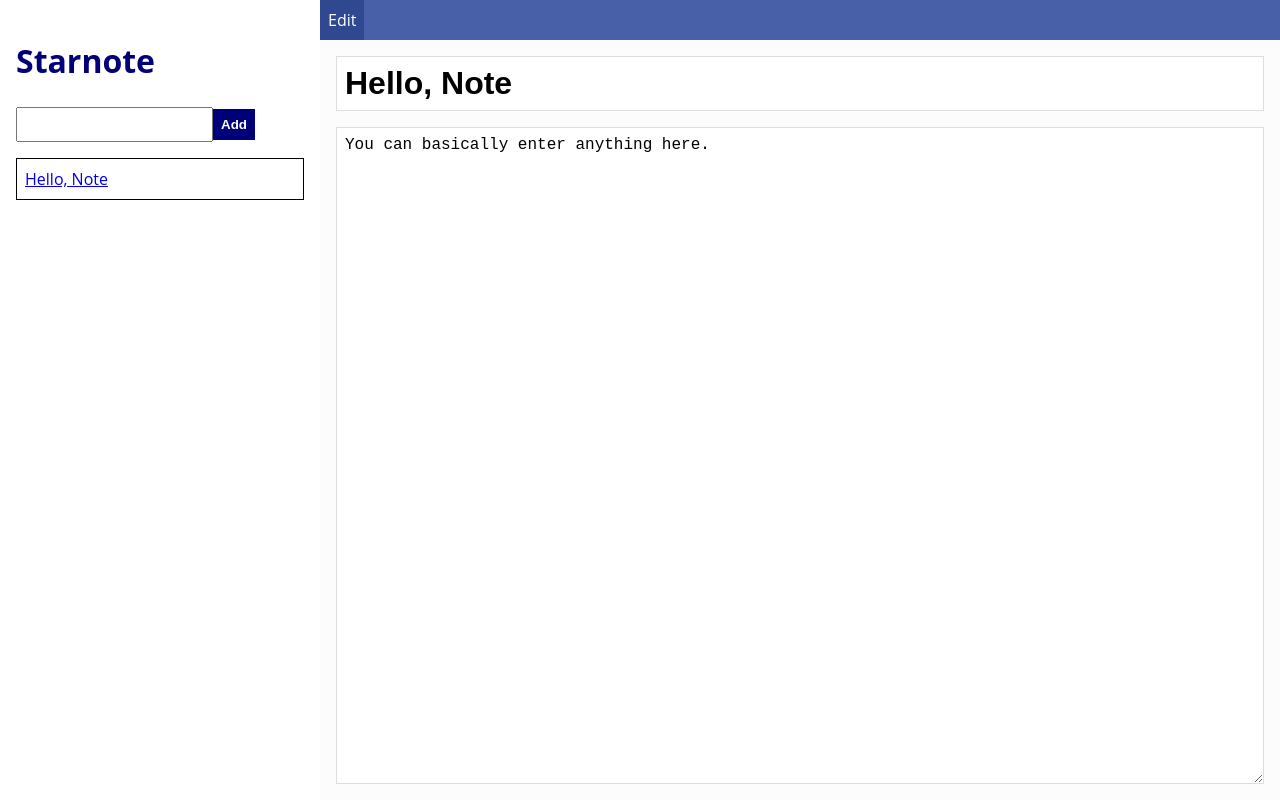
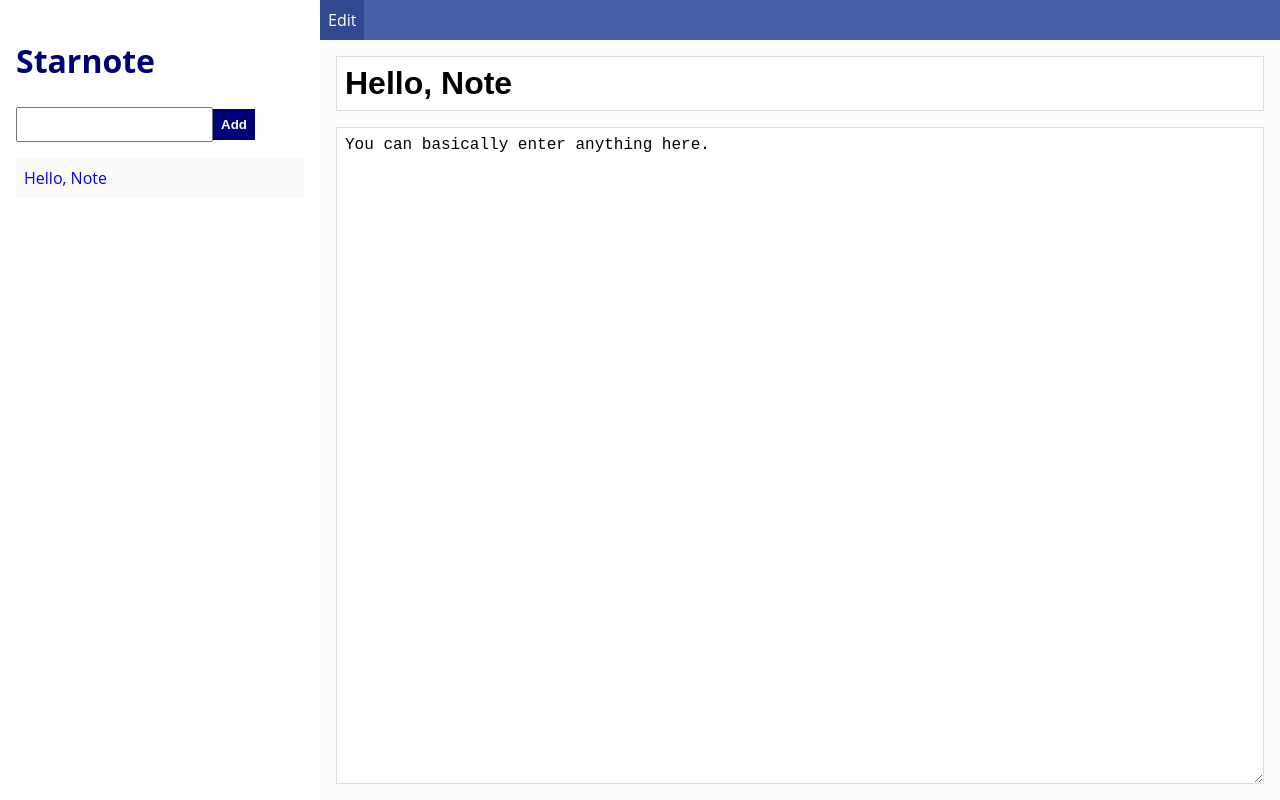
Before and after one commit to pontakornth/starnote, a React (Vite) app: page / in a window 1280 px wide. Built offline with nearby package versions, Linux system fonts and the light colour scheme.

Commit message:
styling: Add color

```diff
--- a/src/components/TheSidebar.module.css
+++ b/src/components/TheSidebar.module.css
@@ -7,10 +7,16 @@
 	padding: 0;
 }
 
-.noteList li {
-	border: 1px solid #000;
+.noteList li a {
+	background: rgb(250, 250, 250);
+	display: block;
 	padding: .5rem;
-	margin-bottom: .5rem;
+	text-decoration: none;
+}
+
+.noteList li a:hover {
+	color: #fff;
+	background: #000078;
 }
 
 .title {
```
